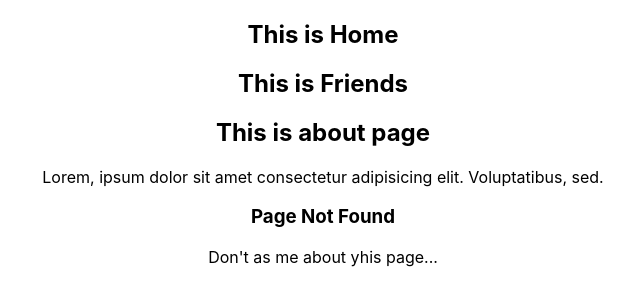
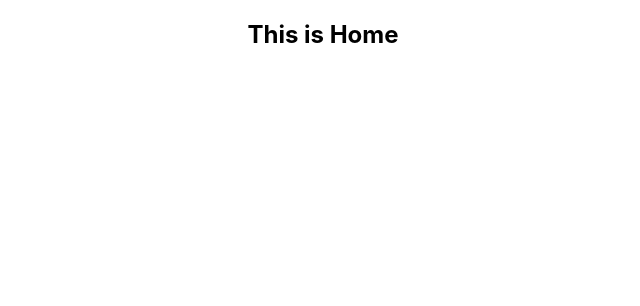
Before and after one commit to emonShimoul/simple-react-router-examples, a React (Create React App) app: page / in a window 1280 px wide. Before the commit this address had no page. Shown: the top 306 px of the page, without its empty margins (317-957 px from the left). Built offline with nearby package versions, Linux system fonts and the light colour scheme.

Commit message:
create simple route and simple router setup

```diff
--- a/src/App.js
+++ b/src/App.js
@@ -4,14 +4,20 @@ import Home from './components/Home/Home';
 import Friends from './components/Friends/Friends';
 import About from './components/About/About';
 import NotFound from './components/NotFound/NotFound';
+import { BrowserRouter, Route, Routes } from 'react-router-dom';
 
 function App() {
   return (
     <div className="App">
-      <Home></Home>
-      <Friends></Friends>
-      <About></About>
-      <NotFound></NotFound>
+      <BrowserRouter>
+        <Routes>
+          <Route path='/' element={<Home />}></Route>
+          <Route path='/home' element={<Home />}></Route>
+          <Route path='/about' element={<About />}></Route>
+          <Route path='/friends' element={<Friends />}></Route>
+          <Route path='*' element={<NotFound />}></Route>
+        </Routes>
+      </BrowserRouter>
     </div>
   );
 }
```
